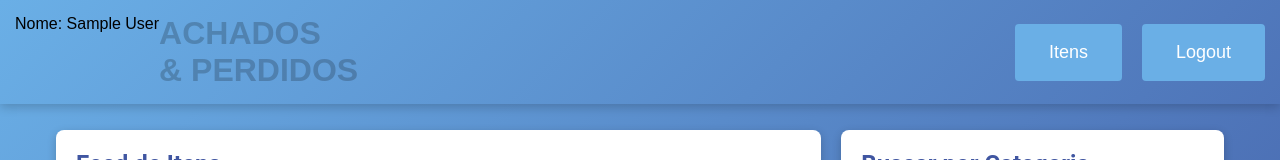
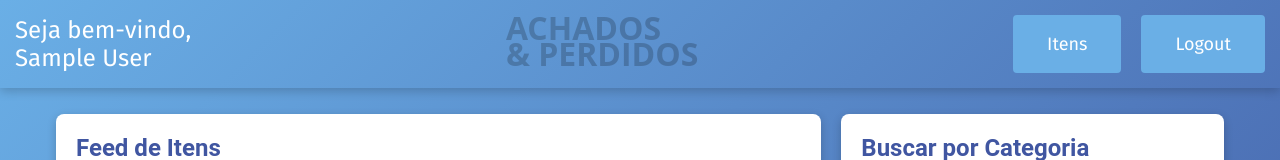
Before and after one commit to wesleymarquesdc/TP01, a React (Vite) app in the folder front-end/: page /dashboard in a window 1280 px wide. Shown: the top 160 px of the page. Built offline with nearby package versions, Linux system fonts and the light colour scheme; no server answers; the database is empty; sample sign-in values are in the browser's storage.

Commit message:
atualizacoes antes da bateria do meu PC acabar

```diff
--- a/front-end/index.html
+++ b/front-end/index.html
@@ -4,6 +4,10 @@
     <meta charset="UTF-8" />
     <meta name="viewport" content="width=device-width, initial-scale=1.0" />
     <title>Achados e perdidos</title>
+
+    <link rel="preconnect" href="https://fonts.googleapis.com">
+    <link rel="preconnect" href="https://fonts.gstatic.com" crossorigin>
+    <link href="https://fonts.googleapis.com/css2?family=Fira+Sans:ital,wght@0,100;0,200;0,300;0,400;0,500;0,600;0,700;0,800;0,900;1,100;1,200;1,300;1,400;1,500;1,600;1,700;1,800;1,900&display=swap" rel="stylesheet">
   </head>
   <body>
     <div id="root"></div>
--- a/front-end/src/components/Header/Header.jsx
+++ b/front-end/src/components/Header/Header.jsx
@@ -2,26 +2,29 @@ import "../../pages/DashboardPage/Dashboard.css"
 import React from 'react'
 import Menu from "../Menu/Menu"
 
-const Header = ({user, onClick}) => {
+const Header = ({userName, onClick}) => {
   return (
-        <>
-                <div className="titulo-header">
-                        <div className="p1">
-                                Achados
+        <div className="dashboard-header">
+
+                <div className="usuario-header">
+                        <div>
+                                Seja bem-vindo,
                         </div>
-
-                        <div className="p2">
-                                & Perdidos
-                        </div>
+                        {userName ? userName : " "}
                 </div>
 
-                <div>
-                        {user}
+                <div className="titulo-header">
+                        <p id="p1">
+                                Achados
+                        </p>
+
+                        <p id="p2">
+                                & Perdidos
+                        </p>
                 </div>
 
-
                 <Menu onClick={onClick} ></Menu>
-        </>
+        </div>
   )
 }
 
--- a/front-end/src/components/Item/SlideInModalItem.jsx
+++ b/front-end/src/components/Item/SlideInModalItem.jsx
@@ -30,8 +30,7 @@ const SlideInModalItem = ({item, children, estiloBotao}) => {
                                                 <p><strong>Data:</strong> {item.date}</p>
                                         </div>
 
-                                        <div className="details">
-                                                <div>
+                                        <div className='image'>
                                                 {item.photo && (
                                                         <img
                                                                 src={item.photo}
@@ -39,8 +38,9 @@ const SlideInModalItem = ({item, children, estiloBotao}) => {
                                                                 className="item-photo"
                                                         />
                                                 )}
+                                        </div>
 
-                                                </div>
+                                        <div className="details">
                                                 <p><strong>Descrição:</strong> {item.description || 'Sem descrição'}</p>
                                                 <p><strong>Categoria:</strong> {item.category}</p>
                                                 <p><strong>Tipo:</strong> {item.type}</p>
--- a/front-end/src/components/Item/style.css
+++ b/front-end/src/components/Item/style.css
@@ -43,7 +43,16 @@
         gap: 20px;
 }
 
-      /* Estilo da foto */
+.image{
+        grid-row: 3 / 4; /* Faz o elemento ocupar apenas a terceira linha */
+        grid-column: 1 / -1; /* Faz o elemento ocupar todas as colunas */
+
+        max-width: auto; /* Define a largura máxima da div */
+        max-height: 300px; /* Define a altura máxima da div */
+        overflow: auto;
+}
+
+/* Estilo da foto */
 .item-photo {
         width: 100%;
         height: auto;
--- a/front-end/src/components/Menu/Menu.jsx
+++ b/front-end/src/components/Menu/Menu.jsx
@@ -1,15 +1,23 @@
 import "./style.css"
 import React from 'react'
 import { Link } from 'react-router-dom'
+import UserItems from "../UserItems/UserItems";
 
 const Menu = ({onClick}) => {
+        const [ showUserItems, setShowUserItems] = React.useState(false);
+
+        const handleClick = () => {
+                setShowUserItems(true);
+        };
+
         return (
-                <div className='menu'>
+                <div >
                         <ul>
                                 <li>
                                         {/* Define para onde ir*/}
-                                        <Link to="/dashboard" className="menu-link">
+                                        <Link onClick={handleClick} className="menu-link">
                                                 Itens
+                                                {showUserItems && <UserItems></UserItems>}
                                         </Link>
                                 </li>
                                 <li>
--- a/front-end/src/components/Menu/style.css
+++ b/front-end/src/components/Menu/style.css
@@ -6,7 +6,6 @@
         flex-grow: 1;
         flex-basis: 0;
         flex-shrink: 1;
-        justify-content: right;
         align-content: center;
 }
 
--- /dev/null
+++ b/front-end/src/components/UserItems/UserItems.jsx
@@ -0,0 +1,42 @@
+import React from 'react'
+import "../../pages/DashboardPage/Dashboard.css"
+
+const UserItems = ({item, user}) => {
+        const [ showUserItems, setShowUserItems] = React.useState(false);
+
+        const handleSelectChange = (event) => {
+                setOpcaoSelecionada(event.target.value);
+        };
+
+        return (
+                <article className='user-modal-container'>
+                        <div className='close-modal-button'>
+                                <button onClick={() => setShowUserItems(false)}>X</button>
+                        </div>
+
+                        <section className='feed-user-items'>
+                                <h2>Itens</h2>
+                                <select name="type"
+                                value={item.type}
+                                onChange={handleSelectChange}>
+                                        <option value="todos">Todos</option>
+                                        <option value="perdidos">Perdidos</option>
+                                        <option value="encontrados">Encontrados</option>
+                                </select>
+
+
+                        </section>
+                                {
+                                        showUserItems ? (
+                                                <SlideInModalItem item={item}>
+                                                        <div>
+
+                                                        </div>
+                                                </SlideInModalItem>
+                                        )  : <p>Você não tem itens para esse filtro</p>
+                                }
+                </article>
+        )
+}
+
+export default UserItems
--- a/front-end/src/firebase/firebase.jsx
+++ b/front-end/src/firebase/firebase.jsx
@@ -3,14 +3,37 @@ import { getAuth, GoogleAuthProvider } from "firebase/auth"
 import { getFirestore } from "firebase/firestore"
 import { getStorage } from "firebase/storage"
 
+// const firebaseConfig = {
+//   apiKey: import.meta.env.VITE_FIREBASE_API_KEY,
+//   authDomain: import.meta.env.VITE_FIREBASE_AUTH_DOMAIN,
+//   projectId: import.meta.env.VITE_FIREBASE_PROJECT_ID,
+//   storageBucket: import.meta.env.VITE_FIREBASE_STORAGE_BUCKET,
+//   messagingSenderId: import.meta.env.VITE_FIREBASE_MESSAGING_SENDER_ID,
+//   appId: import.meta.env.VITE_FIREBASE_APP_ID
+// };
+
 const firebaseConfig = {
-  apiKey: import.meta.env.VITE_FIREBASE_API_KEY,
-  authDomain: import.meta.env.VITE_FIREBASE_AUTH_DOMAIN,
-  projectId: import.meta.env.VITE_FIREBASE_PROJECT_ID,
-  storageBucket: import.meta.env.VITE_FIREBASE_STORAGE_BUCKET,
-  messagingSenderId: import.meta.env.VITE_FIREBASE_MESSAGING_SENDER_ID,
-  appId: import.meta.env.VITE_FIREBASE_APP_ID
+
+
+  apiKey: "AIzaSyAQn1IvQCRfDs2m_IXdp7rkKGXeGq4SpEg",
+
+
+  authDomain: "tp01---eng.firebaseapp.com",
+
+
+  projectId: "tp01---eng",
+
+
+  storageBucket: "tp01---eng.firebasestorage.app",
+
+
+  messagingSenderId: "47140778742",
+
+
+  appId: "1:47140778742:web:d983fb249e3d782da432d7"
+
 };
+
 
 const app = initializeApp(firebaseConfig);
 const db = getFirestore(app)
--- a/front-end/src/pages/DashboardPage/Dashboard.css
+++ b/front-end/src/pages/DashboardPage/Dashboard.css
@@ -28,18 +28,39 @@ html{
     padding: 20px;
     box-shadow: var(--shadow-sm);
     margin-bottom: 5px;
-    display: flex;
+
+    display: grid;
+    grid-template-columns: 1fr;
+    gap: 1rem;
+    justify-items: center;
 }
 
-.titulo-header{
+.container-header {
+    display: grid;
+    grid-template-columns: 1fr;
+    gap: 1.3rem;
+    justify-items: center;
+}
+
+.titulo-header p{
     font-weight: bold;
     font-size: 2rem;
     color: rgba(0, 0, 0, 0.2);
     text-transform: uppercase;
+    line-height: 0.8;
 }
 
-.p2{
-    text-align: right;
+.usuario-header{
+    display: grid;
+    align-content: center;
+    color: var(--white);
+    font-size: 1.5rem;
+
+    white-space: nowrap;
+    overflow: hidden;
+    text-overflow: ellipsis;
+    max-width: 50ch;
+	word-break: break-all;
 }
 
 .dashboard-header h1 {
@@ -73,9 +94,22 @@ html{
     .dashboard-header{
         margin-bottom: 10px;
         padding: 15px;
+        display: flex;
+        justify-content: space-between;
     }
 
+    .container-header{
+        display: grid;
+        grid-template-columns: 1fr 1fr 1fr ;
+    }
+
+    .usuario-header{
+        max-width: 30ch;
+    }
 }
+
+
+
 
 /* Estilização do feed (coluna única para os itens perdidos) */
 .dashboard-feed {
--- a/front-end/src/pages/DashboardPage/Dashboard.jsx
+++ b/front-end/src/pages/DashboardPage/Dashboard.jsx
@@ -36,10 +36,8 @@ const Dashboard = () => {
 
     return (
         <>
-            <header className="dashboard-header">
-                <div>Nome: {userName ? userName : "Usuário"}</div>
-                <Header onClick={onSignOut}></Header>
-            </header>
+            <Header userName={userName} onClick={onSignOut}>
+            </Header>
 
             <div className="dashboard-container">
 
```
Also changed, not shown: front-end/src/components/UserItems/style.css (added, +18 -0 lines). Lines whose indentation alone changed are shown as unchanged.
